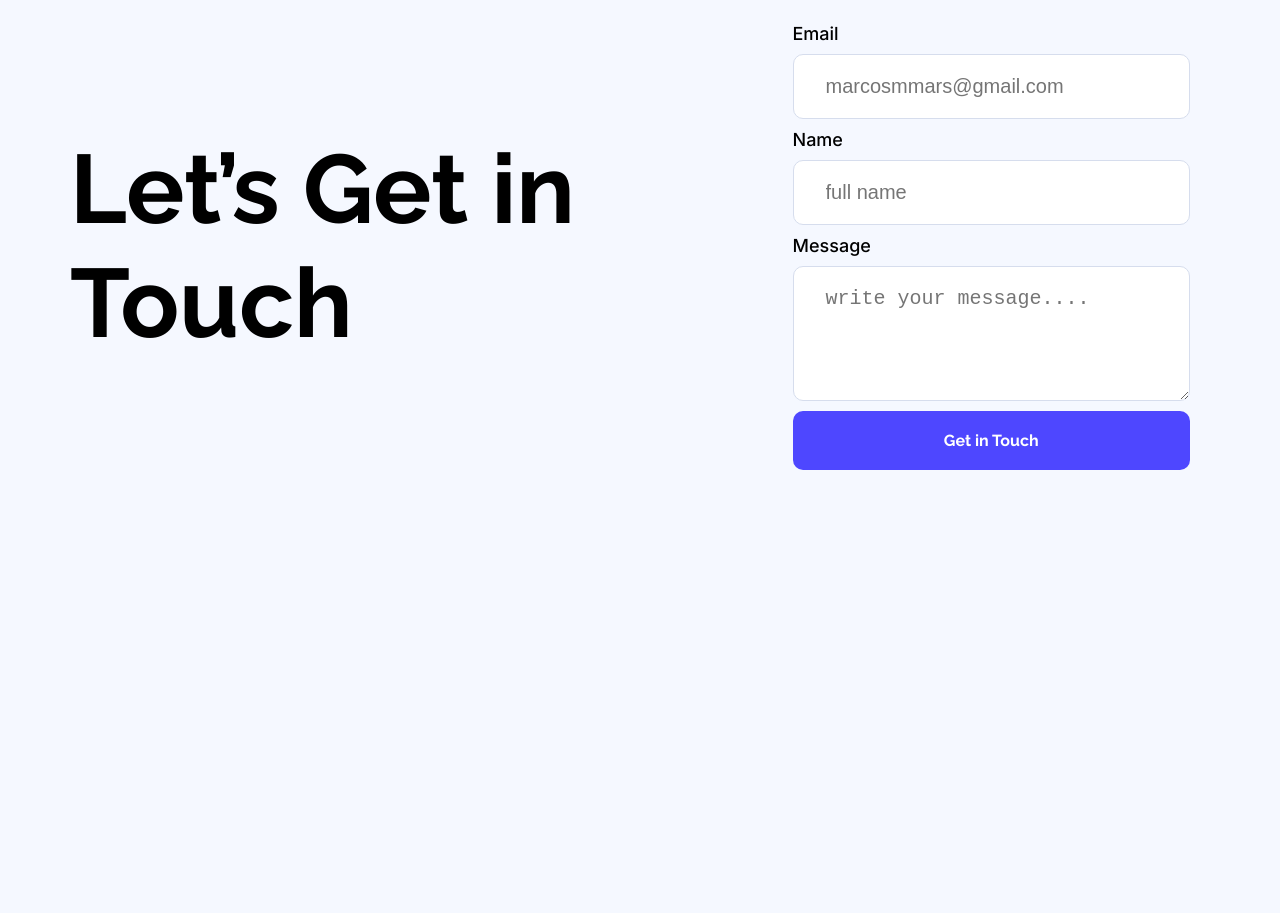
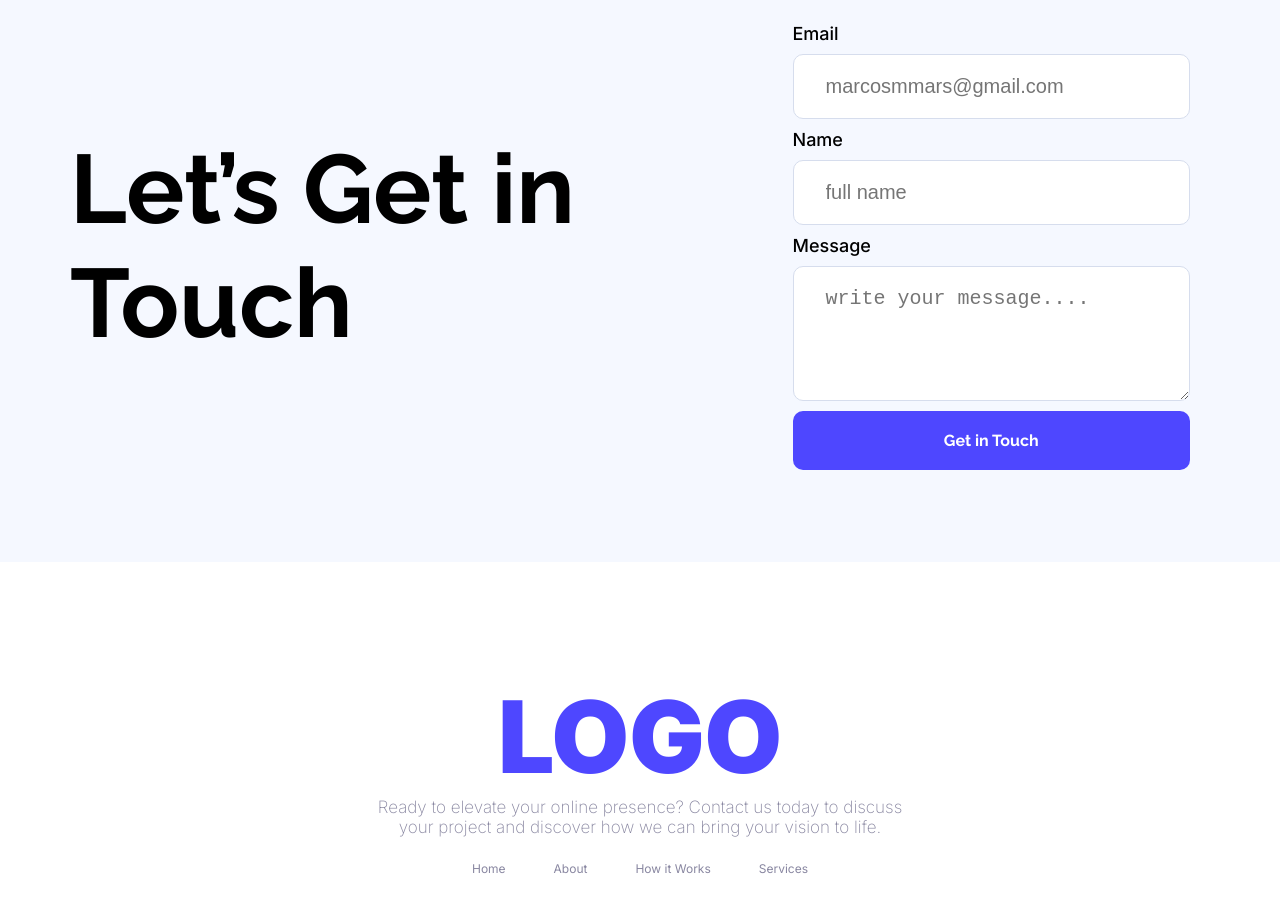
Before and after one commit to marcosmmars/first-assignment, a plain HTML site: page index.html in a window 1280 px wide. Shown: the part 3005-3918 px from the top of the page. Before the commit the page ends 3567 px from the top, so only its background shows below. Drawn offline with Linux system fonts and the light colour scheme.

Commit message:
footer completed

```diff
--- a/index.html
+++ b/index.html
@@ -126,7 +126,16 @@
         </section>
     </main>
     <footer>
-
+        <div class="footer-container">
+            <h2 class="inter-normal">LOGO</h2>
+            <P class="inter-normal">Ready to elevate your online presence? Contact us today to discuss your project and discover how we can bring your vision to life.</P>
+            <ul class="inter-normal">
+                <li><a href="#" target="_blank">Home</a></li>
+                <li><a href="#" target="_blank">About</a></li>
+                <li><a href="#" target="_blank">How it Works</a></li>
+                <li><a href="#" target="_blank">Services</a></li>
+            </ul>
+        </div>
     </footer>
 </body>
 </html>
--- a/styles/style.css
+++ b/styles/style.css
@@ -358,3 +358,54 @@ textarea {
 
 
 /* get in touch section ended  */
+
+/* footer started */
+
+footer {
+    background-color: #FFFFFF;
+    padding-top: 104px;
+    padding-bottom: 104px;
+}
+
+.footer-container {
+    max-width: 531px;
+    height: 221px;
+    display: flex;
+    flex-direction: column;
+    justify-content: center;
+    align-items: center;
+    margin: 0 auto;
+    padding: 104px 0;
+
+}
+
+ul {
+    display: flex;
+    gap: 48px;
+    padding-top: 20px;
+    list-style: none;
+    margin: 0;
+    color: #8987A1;
+}
+
+a {
+    text-decoration: none;
+    color: #8987A1;
+    font-weight: 400;
+    font-size: 12px;
+}
+
+.footer-container h2 {
+    font-weight: 900;
+    font-size: 100px;
+    color: #4E47FF;
+}
+
+.footer-container p {
+    font-weight: 200;
+    font-size: 17px;
+    text-align: center;
+    color: #8987A1;
+}
+
+/* footer ended */
```
